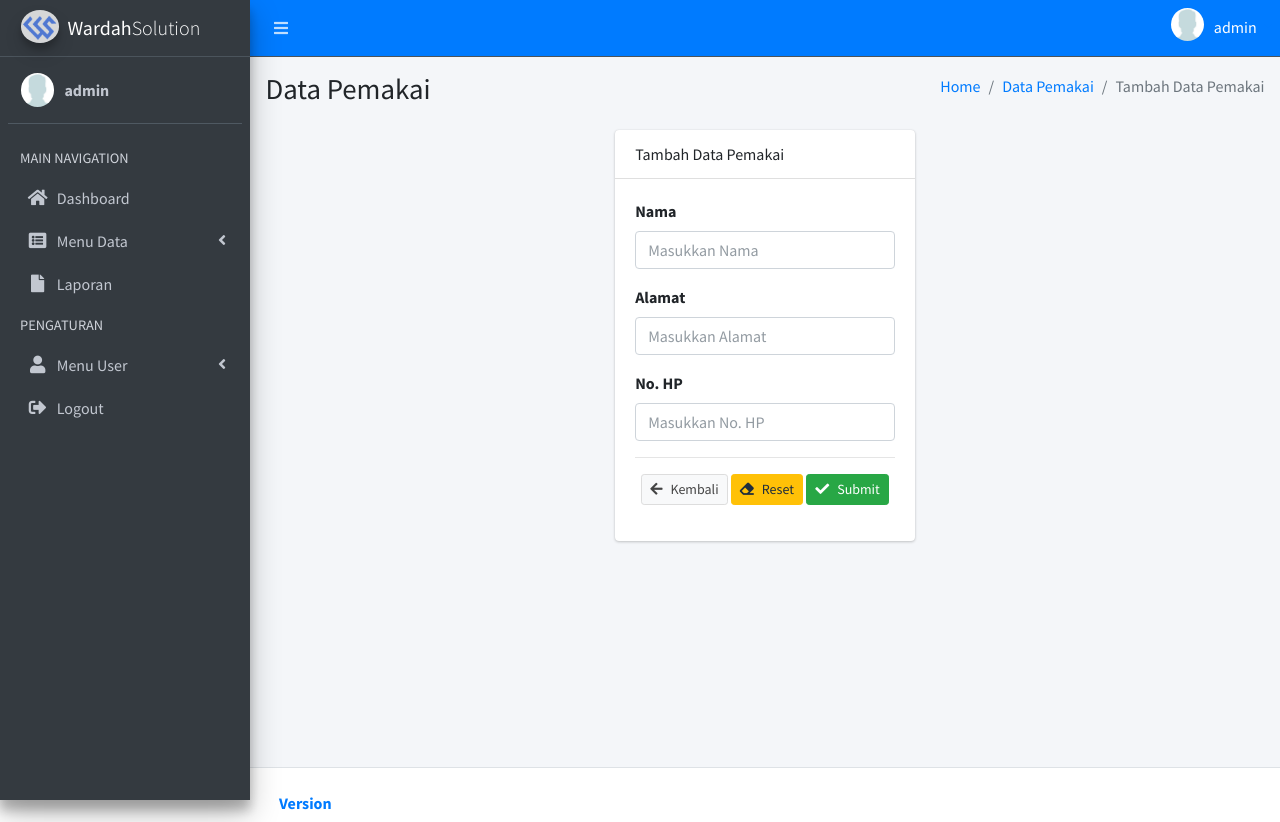
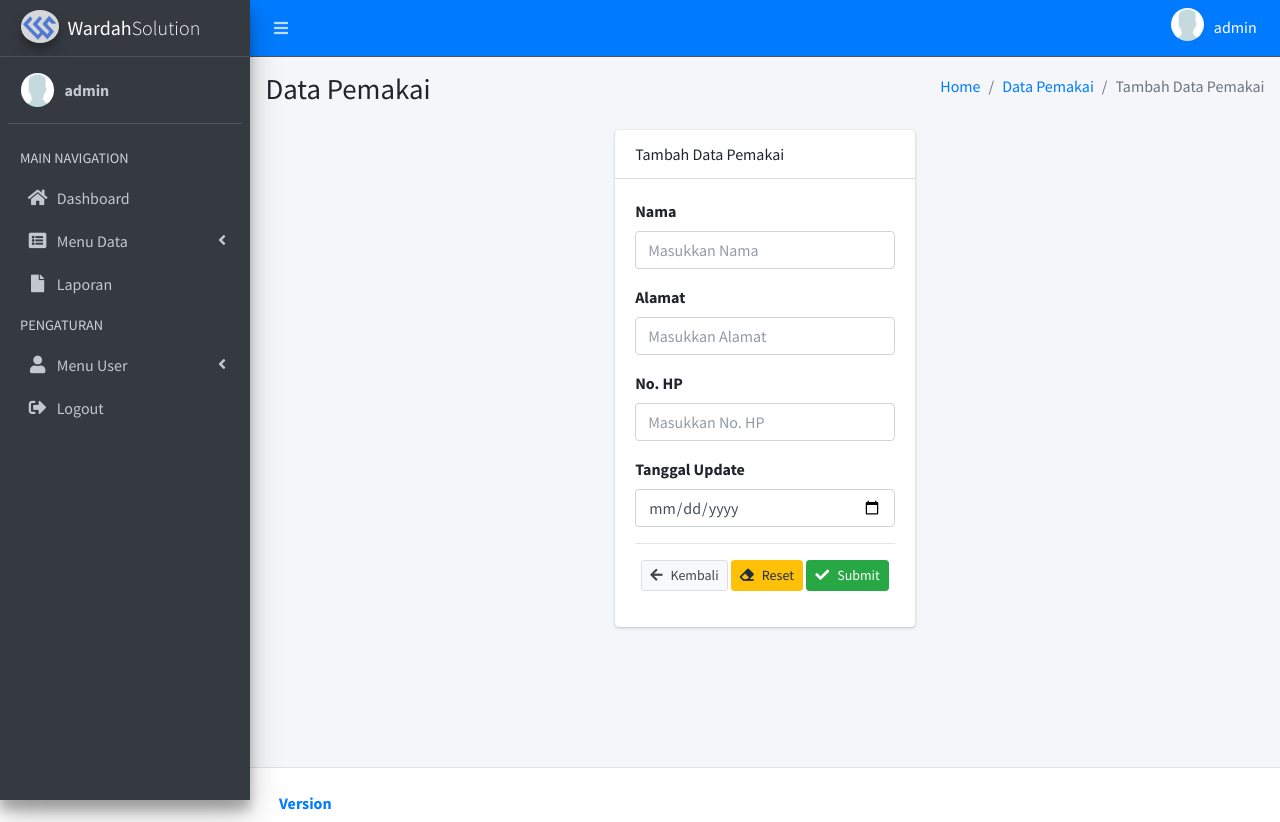
Before and after one commit to mjaka2000/servgenset, a CodeIgniter app: page /html2pdf/admin/tambah_data_pemakai in a window 1280 px wide. Run offline with CodeIgniter, Linux system fonts and the light colour scheme; a user stored in the database is signed in; data comes from the database, SQL or seed files in the repository; some libraries are stand-ins or nearby versions.

Commit message:
add tgl update

```diff
--- a/application/views/admin/form_pemakai/edit_pemakai.php
+++ b/application/views/admin/form_pemakai/edit_pemakai.php
@@ -62,6 +62,10 @@
                                         <label for="no_hp" class="form-label">No. HP</label>
                                         <input type="text" maxlength="13" name="no_hp" class="form-control" id="no_hp" placeholder="Masukkan No. HP" required onkeypress='return (event.charCode > 47 && event.charCode < 58)' value="<?= $op->no_hp; ?>">
                                     </div>
+                                    <div class="form-group">
+                                        <label for="alamat" class="form-label">Tanggal Update</label>
+                                        <input type="date" name="tgl_update" class="form-control" id="tgl_update" placeholder="Tanggal Update" required value="<?= $op->tgl_update; ?>">
+                                    </div>
                                 <?php } ?>
                                 <hr>
                                 <div class="form-group" align="center">
--- a/application/views/admin/form_pemakai/tabel_pemakai.php
+++ b/application/views/admin/form_pemakai/tabel_pemakai.php
@@ -50,6 +50,7 @@
                                         <th>Nama</th>
                                         <th>Alamat</th>
                                         <th>No. HP</th>
+                                        <th>Tanggal Update</th>
                                         <th style="width:10%">Aksi</th>
                                     </tr>
                                 </thead>
--- a/application/views/admin/form_pemakai/tambah_pemakai.php
+++ b/application/views/admin/form_pemakai/tambah_pemakai.php
@@ -61,6 +61,10 @@
                                     <label for="no_hp" class="form-label">No. HP</label>
                                     <input type="text" maxlength="13" name="no_hp" class="form-control" id="no_hp" placeholder="Masukkan No. HP" required onkeypress='return (event.charCode > 47 && event.charCode < 58)'>
                                 </div>
+                                <div class="form-group">
+                                    <label for="alamat" class="form-label">Tanggal Update</label>
+                                    <input type="date" name="tgl_update" class="form-control" id="tgl_update" placeholder="Tanggal Update" required>
+                                </div>
                                 <hr>
                                 <div class="form-group" align="center">
                                     <a href="<?= base_url('admin/tabel_pemakai'); ?>" type="button" class="btn btn-sm btn-default" name="btn_kembali"><i class="fa fa-arrow-left mr-2"></i>Kembali</a>
```
